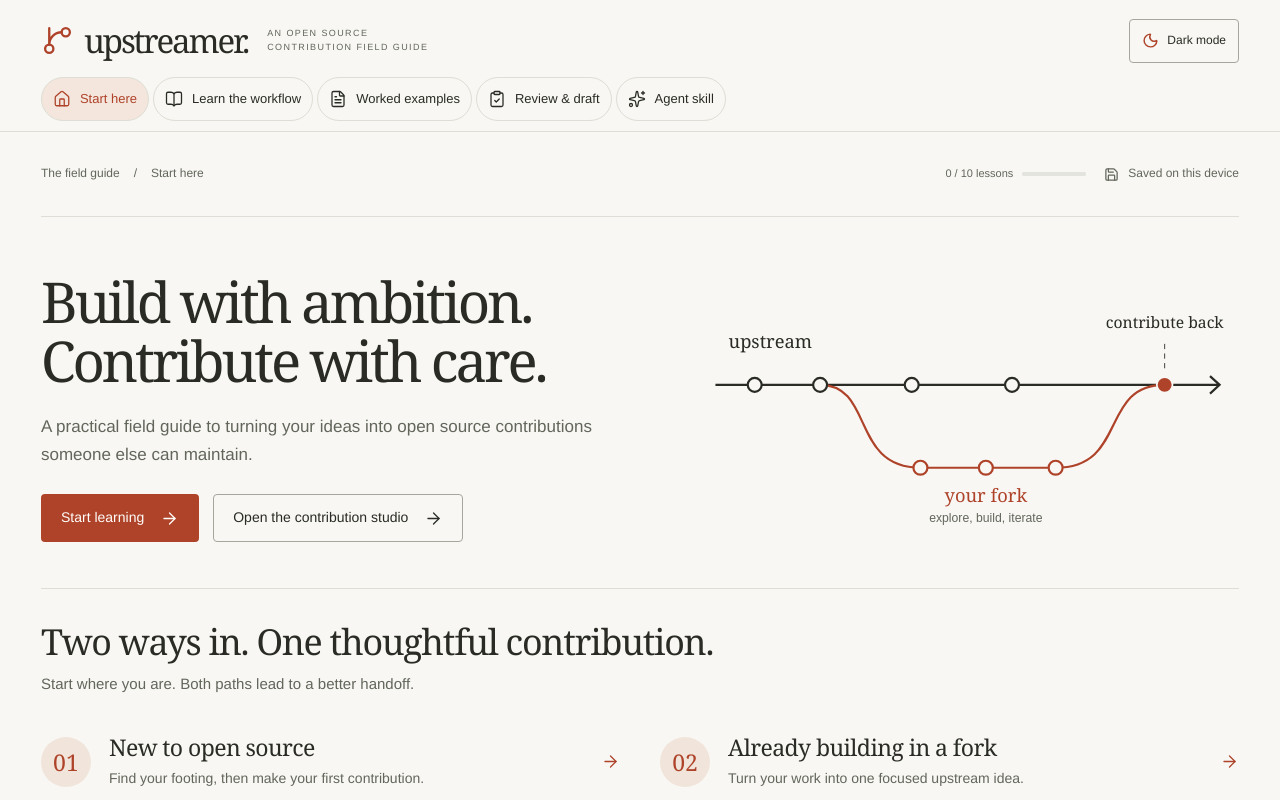
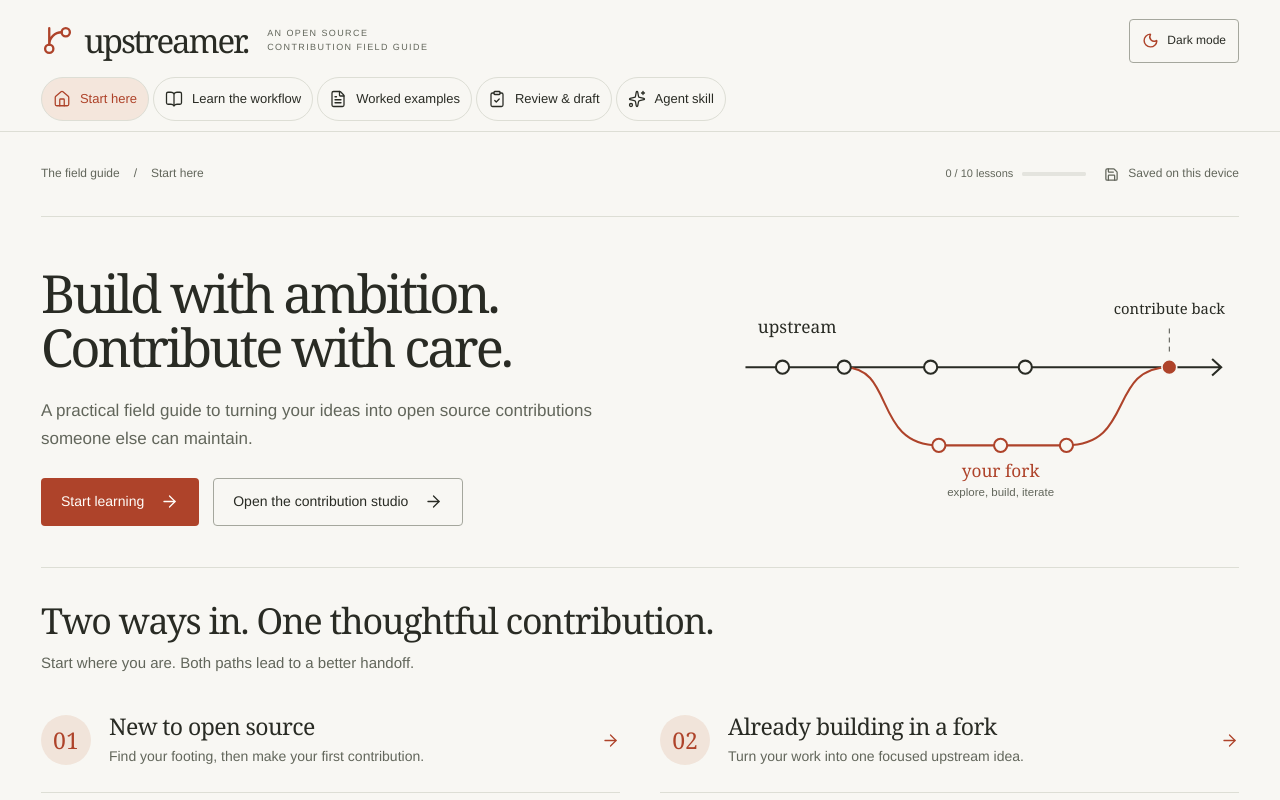
Before and after one commit to wispdevon/upstreamer, a React (Vite) app: page / in a window 1280 px wide. Shown: the top 800 px of the page. Built offline with nearby package versions, Linux system fonts and the light colour scheme.

Commit message:
fix: balance homepage hero proportions

```diff
--- a/src/App.css
+++ b/src/App.css
@@ -192,15 +192,19 @@
   }
   .hero {
     display: grid;
-    grid-template-columns: 1.16fr 1fr;
-    gap: 30px;
-    padding-block: 56px 46px;
+    grid-template-columns: minmax(0, 1.12fr) minmax(0, 0.88fr);
+    gap: clamp(22px, 3vw, 40px);
+    padding-block: clamp(38px, 3.8vw, 52px) clamp(34px, 3.2vw, 44px);
     align-items: center;
     border-bottom: 1px solid var(--line);
   }
+  .hero > div,
+  .fork-diagram {
+    min-width: 0;
+  }
   .hero h1 {
-    font-size: clamp(43px, 4.4vw, 76px);
-    line-height: 1.04;
+    font-size: clamp(42px, 4.1vw, 68px);
+    line-height: 1.03;
     letter-spacing: -0.055em;
   }
   .hero-copy {
@@ -211,12 +215,13 @@
   }
   .fork-diagram {
     width: 100%;
-    margin-top: 16px;
+    margin: 0;
   }
   .fork-diagram svg {
     display: block;
     width: 100%;
-    overflow: visible;
+    height: auto;
+    overflow: hidden;
   }
   .main-line,
   .branch-line,
@@ -1072,11 +1077,11 @@
     font-size: 30px;
   }
   .hero {
-    grid-template-columns: 1.2fr 1fr;
+    grid-template-columns: minmax(0, 1.12fr) minmax(0, 0.88fr);
     gap: 18px;
   }
   .hero h1 {
-    font-size: 51px;
+    font-size: clamp(44px, 4.4vw, 51px);
   }
   .hero .actions {
     gap: 10px;
@@ -1118,6 +1123,18 @@
   .draft-actions {
     flex-wrap: wrap;
     gap: 15px;
+  }
+}
+@media (max-width: 1080px) {
+  .hero {
+    grid-template-columns: minmax(0, 1fr);
+    gap: 24px;
+  }
+  .hero h1 {
+    font-size: clamp(44px, 5vw, 56px);
+  }
+  .fork-diagram {
+    max-width: 590px;
   }
 }
 @media (max-width: 900px) {
```
Also changed, not shown: 2 other files (tests, documents, lock files or other folders).
